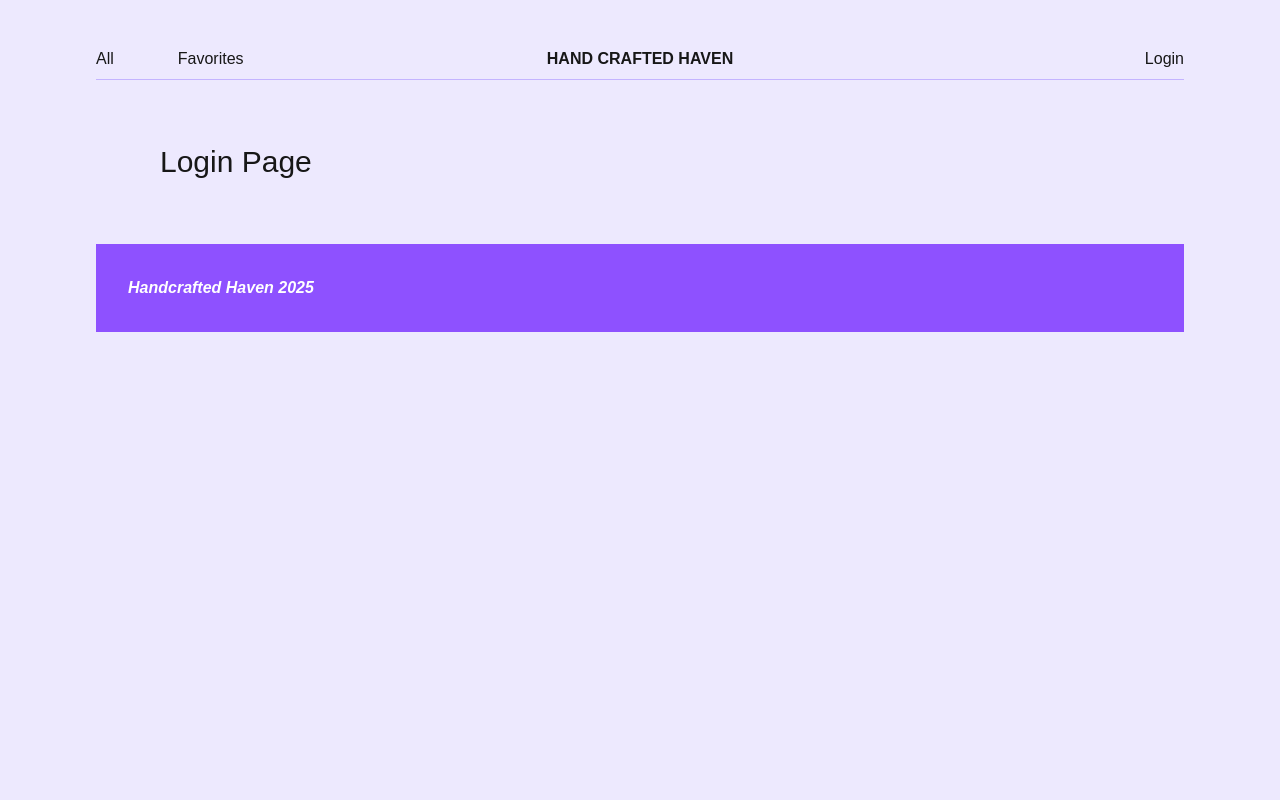
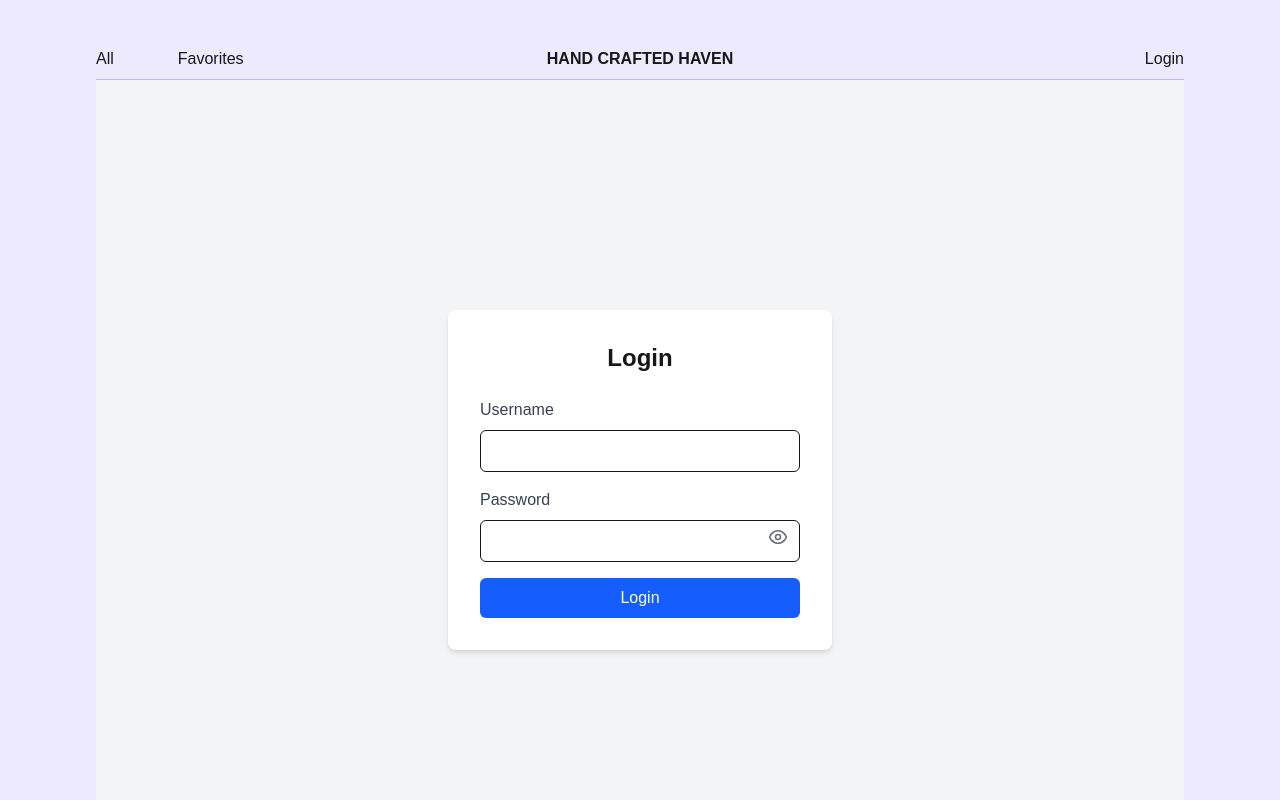
Before and after one commit to nessKenya/wdd430-team14-handcrafted, a Next.js app: page /auth/login in a window 1280 px wide. Shown: the top 800 px of the page. Built offline with nearby package versions, Linux system fonts and the light colour scheme.

Commit message:
push for login form

```diff
--- a/src/app/auth/login/page.tsx
+++ b/src/app/auth/login/page.tsx
@@ -1,7 +1,123 @@
-export default function Login() {
-  return <>
-    <section>
-      <p className="text-3xl p-16">Login Page</p>
-    </section>
-  </>
+"use client";
+
+import { useForm } from "react-hook-form";
+import { useState } from "react";
+
+type LoginFormInputs = {
+  username: string;
+  password: string;
+};
+
+export default function LoginPage() {
+  const {
+    register,
+    handleSubmit,
+    formState: { errors },
+  } = useForm<LoginFormInputs>();
+
+  const [showPassword, setShowPassword] = useState(false);
+
+  const onSubmit = (data: LoginFormInputs) => {
+    console.log("Login data:", data);
+    // call your API here
+  };
+
+  return (
+    <div className="flex items-center justify-center min-h-screen bg-gray-100">
+      <form
+        onSubmit={handleSubmit(onSubmit)}
+        className="bg-white p-8 rounded-lg shadow-md w-96"
+      >
+        <h2 className="text-2xl font-bold mb-6 text-center">Login</h2>
+
+        {/* Username */}
+        <div className="mb-4">
+          <label className="block text-gray-700 mb-2" htmlFor="username">
+            Username
+          </label>
+          <input
+            id="username"
+            type="text"
+            {...register("username", { required: "Username is required" })}
+            className="w-full px-3 py-2 border rounded-md focus:outline-none focus:ring focus:ring-blue-200"
+          />
+          {errors.username && (
+            <p className="text-red-500 text-sm mt-1">{errors.username.message}</p>
+          )}
+        </div>
+
+        {/* Password with toggle */}
+        <div className="mb-4 relative">
+          <label className="block text-gray-700 mb-2" htmlFor="password">
+            Password
+          </label>
+          <input
+            id="password"
+            type={showPassword ? "text" : "password"}
+            {...register("password", { required: "Password is required" })}
+            className="w-full px-3 py-2 border rounded-md focus:outline-none focus:ring focus:ring-blue-200 pr-10"
+          />
+
+          {/* Eye button */}
+          <button
+            type="button"
+            onClick={() => setShowPassword((prev) => !prev)}
+            className="absolute inset-y-0 right-3 flex items-center mt-6 text-gray-500 hover:text-gray-700"
+          >
+            {showPassword ? (
+              // Eye-off icon
+              <svg
+                xmlns="http://www.w3.org/2000/svg"
+                className="h-5 w-5"
+                fill="none"
+                viewBox="0 0 24 24"
+                stroke="currentColor"
+                strokeWidth={2}
+              >
+                <path
+                  strokeLinecap="round"
+                  strokeLinejoin="round"
+                  d="M13.875 18.825A10.05 10.05 0 0112 19c-5.523 0-10-4.477-10-10 0-1.153.195-2.26.55-3.291m1.32-2.49A9.953 9.953 0 0112 3c5.523 0 10 4.477 10 10 0 2.122-.662 4.087-1.788 5.701M15 12a3 3 0 11-6 0 3 3 0 016 0z"
+                />
+                <path
+                  strokeLinecap="round"
+                  strokeLinejoin="round"
+                  d="M3 3l18 18"
+                />
+              </svg>
+            ) : (
+              // Eye icon
+              <svg
+                xmlns="http://www.w3.org/2000/svg"
+                className="h-5 w-5"
+                fill="none"
+                viewBox="0 0 24 24"
+                stroke="currentColor"
+                strokeWidth={2}
+              >
+                <path
+                  strokeLinecap="round"
+                  strokeLinejoin="round"
+                  d="M12 4.5c-7.5 0-10 7.5-10 7.5s2.5 7.5 10 7.5 10-7.5 10-7.5-2.5-7.5-10-7.5z"
+                />
+                <circle cx="12" cy="12" r="3" />
+              </svg>
+            )}
+          </button>
+
+          {errors.password && (
+            <p className="text-red-500 text-sm mt-1">{errors.password.message}</p>
+          )}
+        </div>
+
+        {/* Submit */}
+        <button
+          type="submit"
+          className="w-full bg-blue-600 text-white py-2 rounded-md hover:bg-blue-700 transition"
+        >
+          Login
+        </button>
+      </form>
+    </div>
+  );
 }
```
Also changed, not shown: package.json (+6 -5 lines), 1 other file (tests, documents, lock files or other folders).
